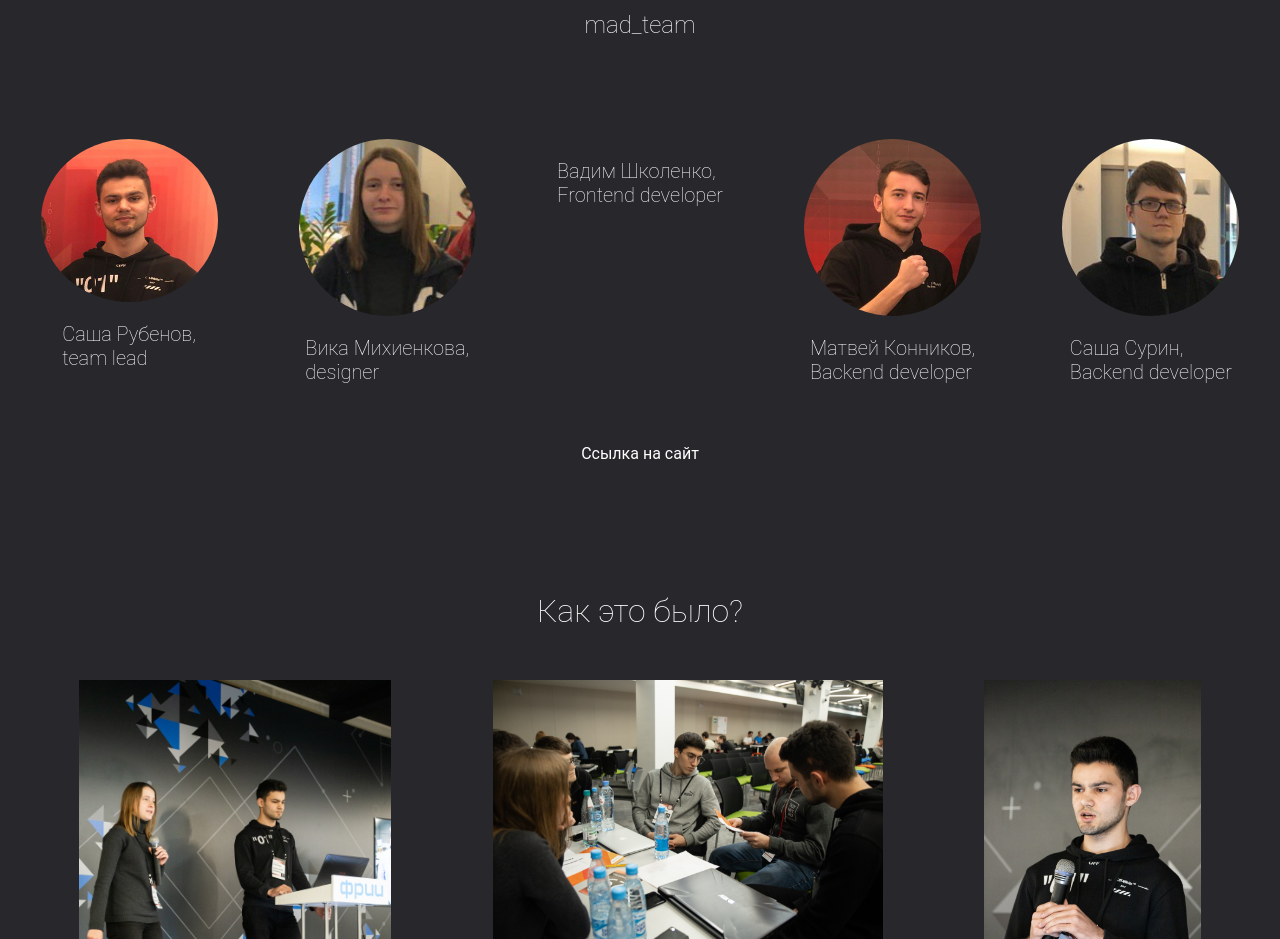
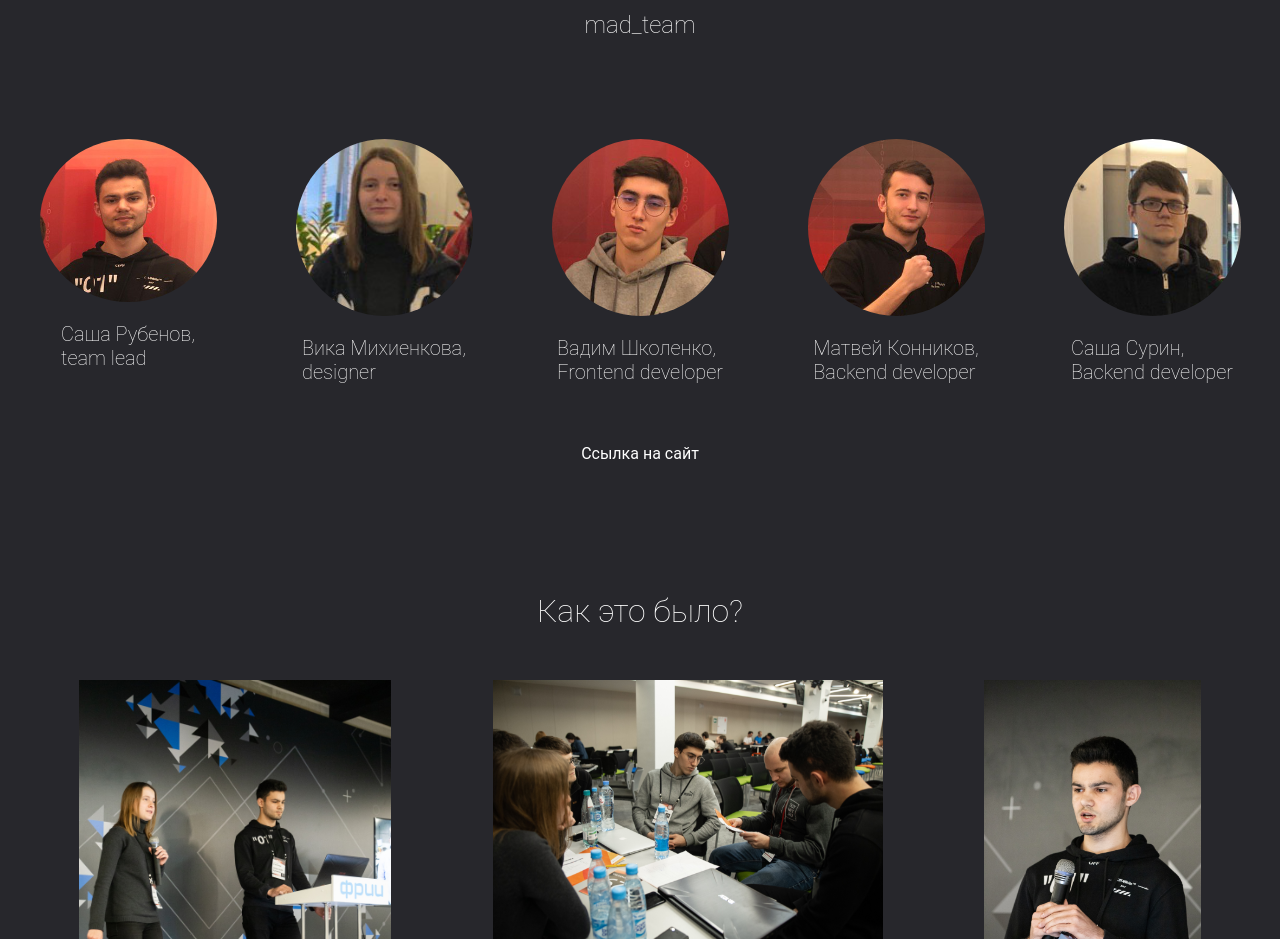
Before and after one commit to vadimshkolenko/hack-change, a plain HTML site: page index.html in a window 1280 px wide. Shown: the part 3140-4079 px from the top of the page. Drawn offline with Linux system fonts and the light colour scheme; the site is published under a folder, as on GitHub Pages, so addresses that start at the root find nothing.

Commit message:
fixed src /

```diff
--- a/index.html
+++ b/index.html
@@ -163,7 +163,7 @@
                 </p>
             </div>
             <div class="team-cards__card">
-                <img src="/img/shkolenko.png" alt="">
+                <img src="img/shkolenko.png" alt="">
                 <p class="team-cards__description">
                     Вадим Школенко, <br>
                     Frontend developer
```
